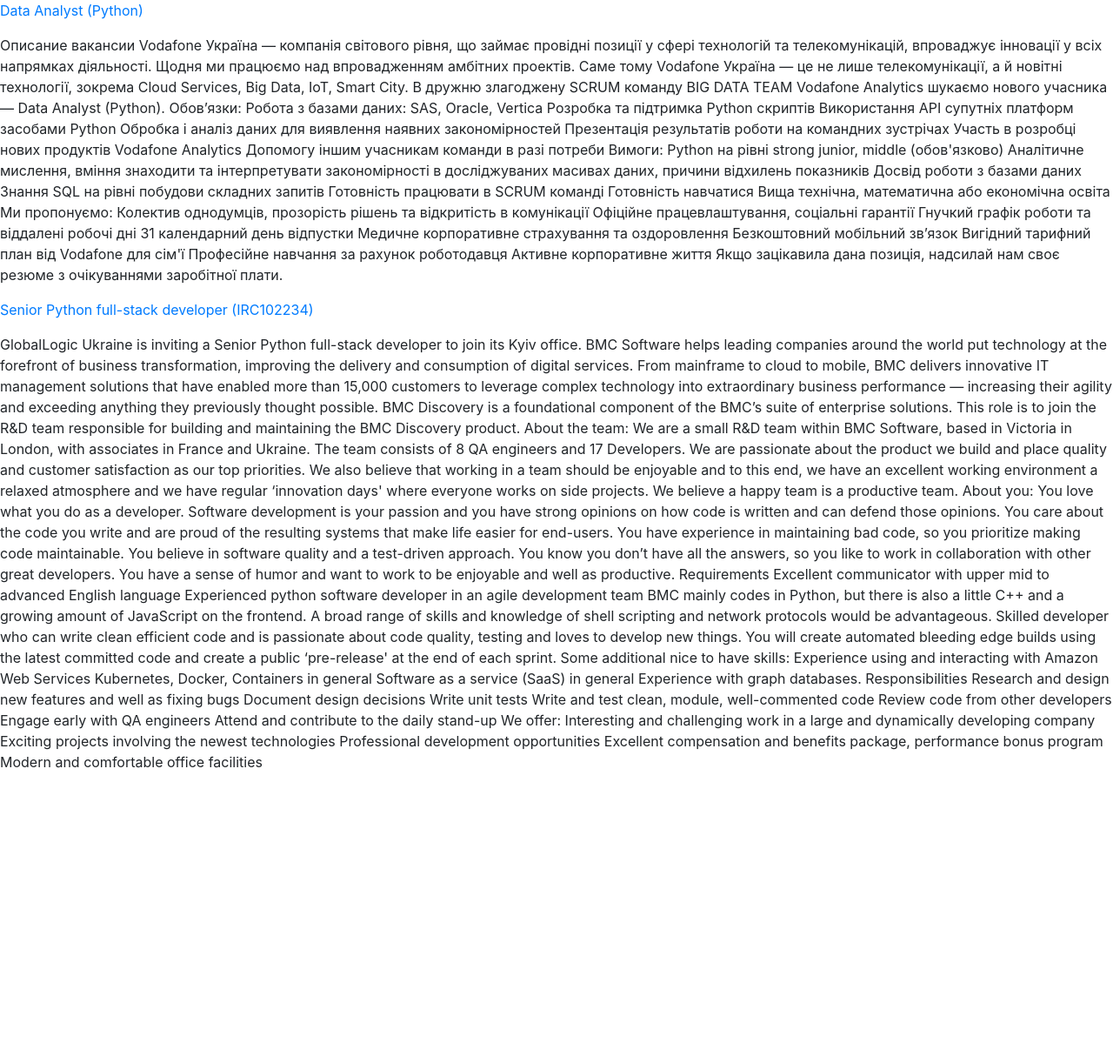
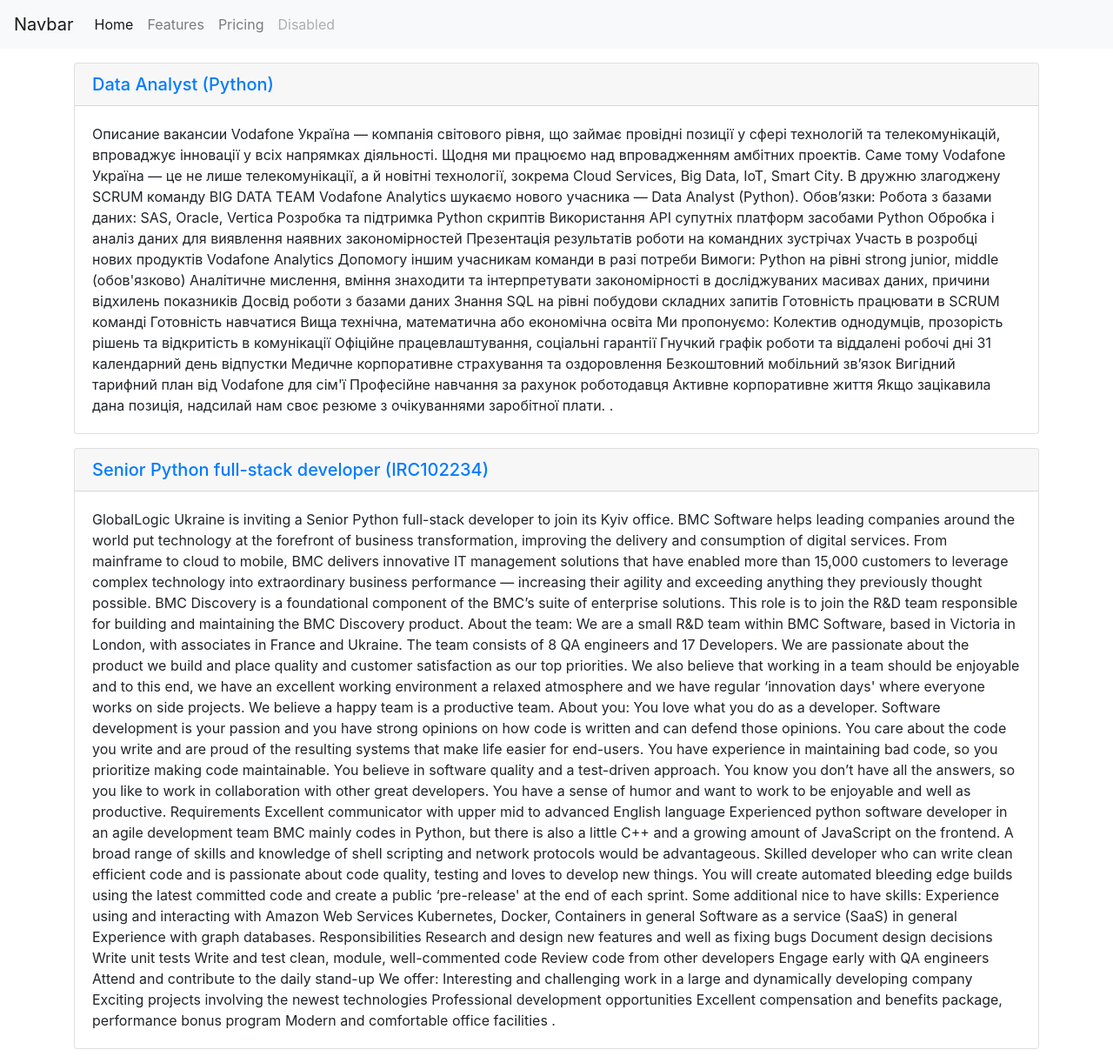
Before and after one commit to dbv111m/scraping_service, a Django app: page /home/ in a window 1280 px wide. Shown: the whole page at 87% size. Before the commit the page ends 883 px from the top, so only its background shows below. Run offline with Django 3.2, Linux system fonts and the light colour scheme; data comes from the database, SQL or seed files in the repository; some libraries are stand-ins or nearby versions.

Commit message:
Улучшения отображения страниц сайта

```diff
--- /dev/null
+++ b/src/scraping/templates/scraping/home.html
@@ -0,0 +1,17 @@
+{% extends "base.html" %}
+
+{% block title %} Home {% endblock %}
+
+
+{% block content %}
+
+    {% for obj in object_list %}
+    <div class="card my-3">
+      <h5 class="card-header"><a href= '{{obj.url}}'> {{obj.title}} </a></h5>
+      <div class="card-body">
+          <p class="card-text">{{obj.description}} .</p>
+      </div>
+    </div>
+    {% endfor %}
+
+{% endblock %}
--- a/src/scraping/views.py
+++ b/src/scraping/views.py
@@ -6,4 +6,4 @@
 def home_view(request):
     qs = Vacancy.objects.all()
 
-    return render(request, 'home.html', {'object_list': qs})
+    return render(request, 'scraping/home.html', {'object_list': qs})
--- a/src/templates/base.html
+++ b/src/templates/base.html
@@ -21,7 +21,31 @@
 </head>
 
 <body>
-    <div>
+
+    <nav class="navbar navbar-expand-lg navbar-light bg-light">
+      <a class="navbar-brand" href="#">Navbar</a>
+      <button class="navbar-toggler" type="button" data-toggle="collapse" data-target="#navbarNav" aria-controls="navbarNav" aria-expanded="false" aria-label="Toggle navigation">
+        <span class="navbar-toggler-icon"></span>
+      </button>
+      <div class="collapse navbar-collapse" id="navbarNav">
+        <ul class="navbar-nav">
+          <li class="nav-item active">
+            <a class="nav-link" href="#">Home <span class="sr-only">(current)</span></a>
+          </li>
+          <li class="nav-item">
+            <a class="nav-link" href="#">Features</a>
+          </li>
+          <li class="nav-item">
+            <a class="nav-link" href="#">Pricing</a>
+          </li>
+          <li class="nav-item">
+            <a class="nav-link disabled" href="#" tabindex="-1" aria-disabled="true">Disabled</a>
+          </li>
+        </ul>
+      </div>
+    </nav>
+
+    <div class="container">
         {% block content %}{% endblock %}
     </div>
 
--- a/src/templates/home.html
+++ /dev/null
@@ -1,9 +0,0 @@
-{% extends "base.html" %}
-
-{% block title %} Home {% endblock %}
-{% block content %}
-    {% for obj in object_list %}
-        <p> <a href= '{{obj.url}}'> {{obj.title}} </a> </p>
-        <p> {{obj.description}}  </p>
-    {% endfor %}
-{% endblock %}
```
